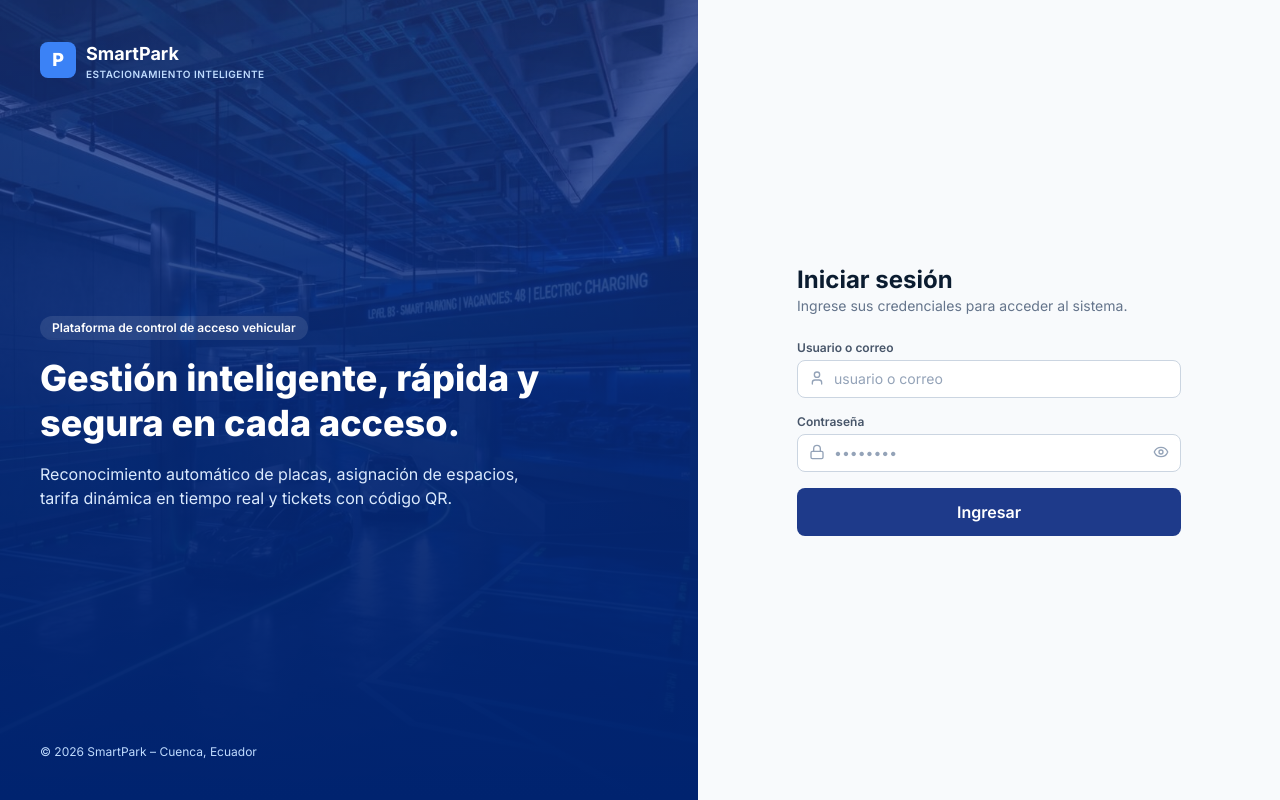
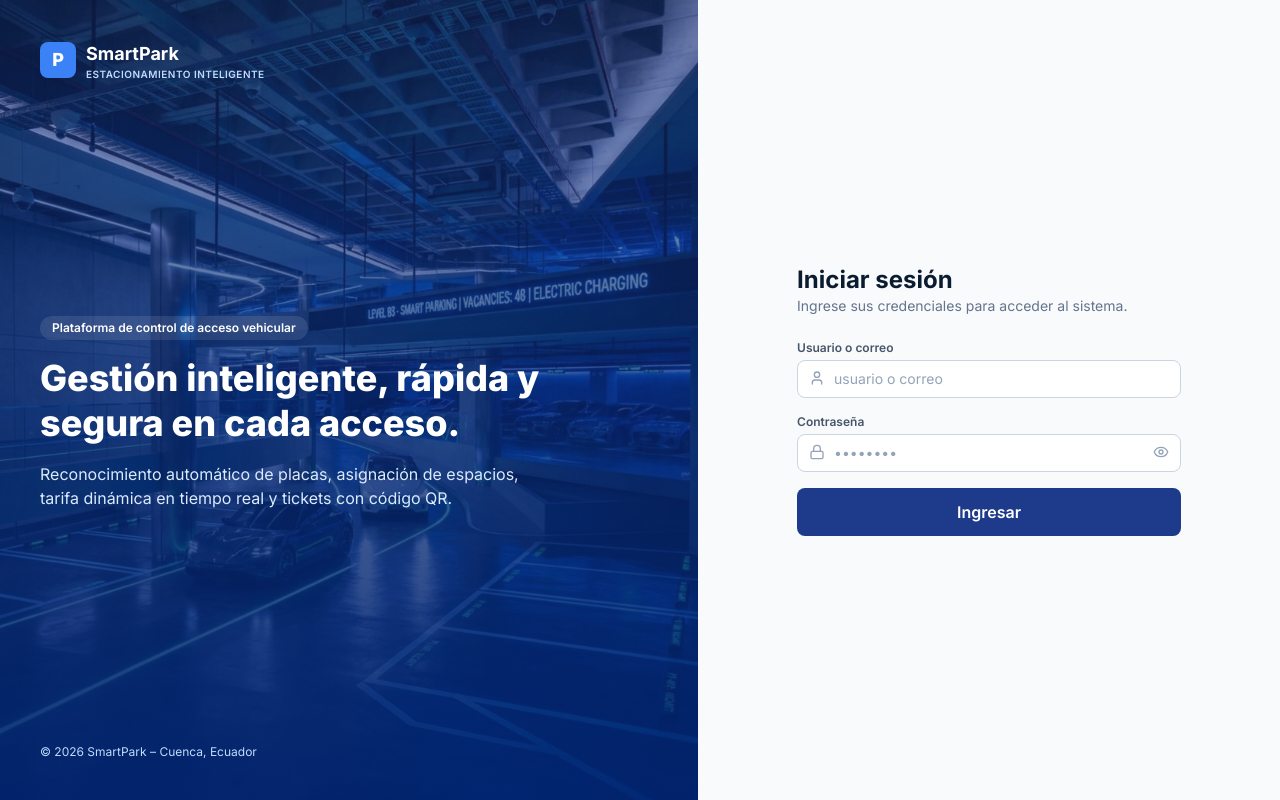
Before and after one commit to kevmarca-sys/smartpark-estacionamiento-inteligente, a React (Vite) app in the folder frontend/: page /login in a window 1280 px wide. Built offline with nearby package versions, Linux system fonts and the light colour scheme; no server answers.

Commit message:
style: imagen del login mas clara

```diff
--- a/frontend/src/pages/auth/Login.jsx
+++ b/frontend/src/pages/auth/Login.jsx
@@ -52,8 +52,8 @@ export default function Login() {
   return (
     <div className="grid min-h-screen lg:grid-cols-[1.2fr_1fr]">
       <section className="relative hidden flex-col justify-between overflow-hidden bg-marino p-10 text-white lg:flex">
-        <img src="/parqueadero.jpg" alt="" className="absolute inset-0 h-full w-full object-cover opacity-30" />
-        <div className="absolute inset-0 bg-gradient-to-t from-marino-oscuro via-marino-oscuro/70 to-transparent" />
+        <img src="/parqueadero.jpg" alt="" className="absolute inset-0 h-full w-full object-cover opacity-60" />
+        <div className="absolute inset-0 bg-gradient-to-t from-marino-oscuro/90 via-marino-oscuro/50 to-marino-oscuro/10" />
         <div className="relative"><Logo /></div>
         <div className="relative max-w-lg">
           <span className="mb-4 inline-block rounded-full bg-white/10 px-3 py-1 text-xs font-semibold">Plataforma de control de acceso vehicular</span>
```
